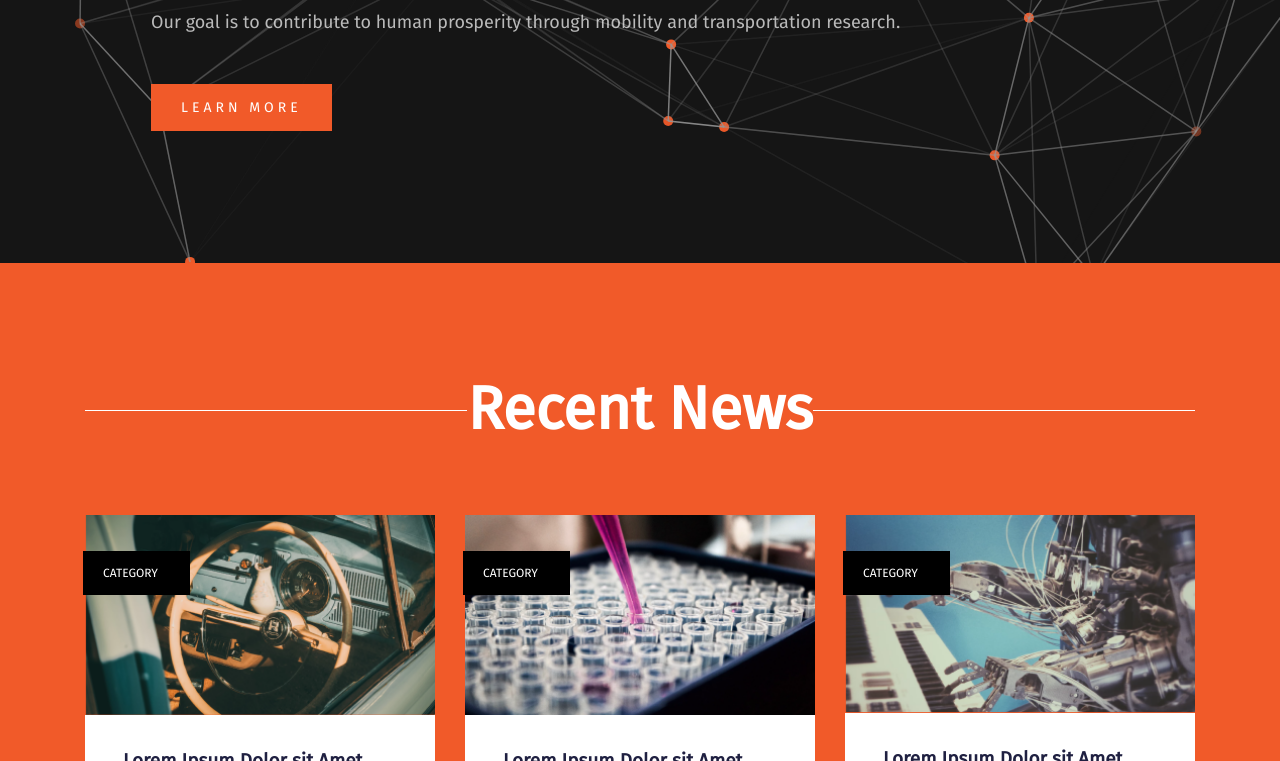
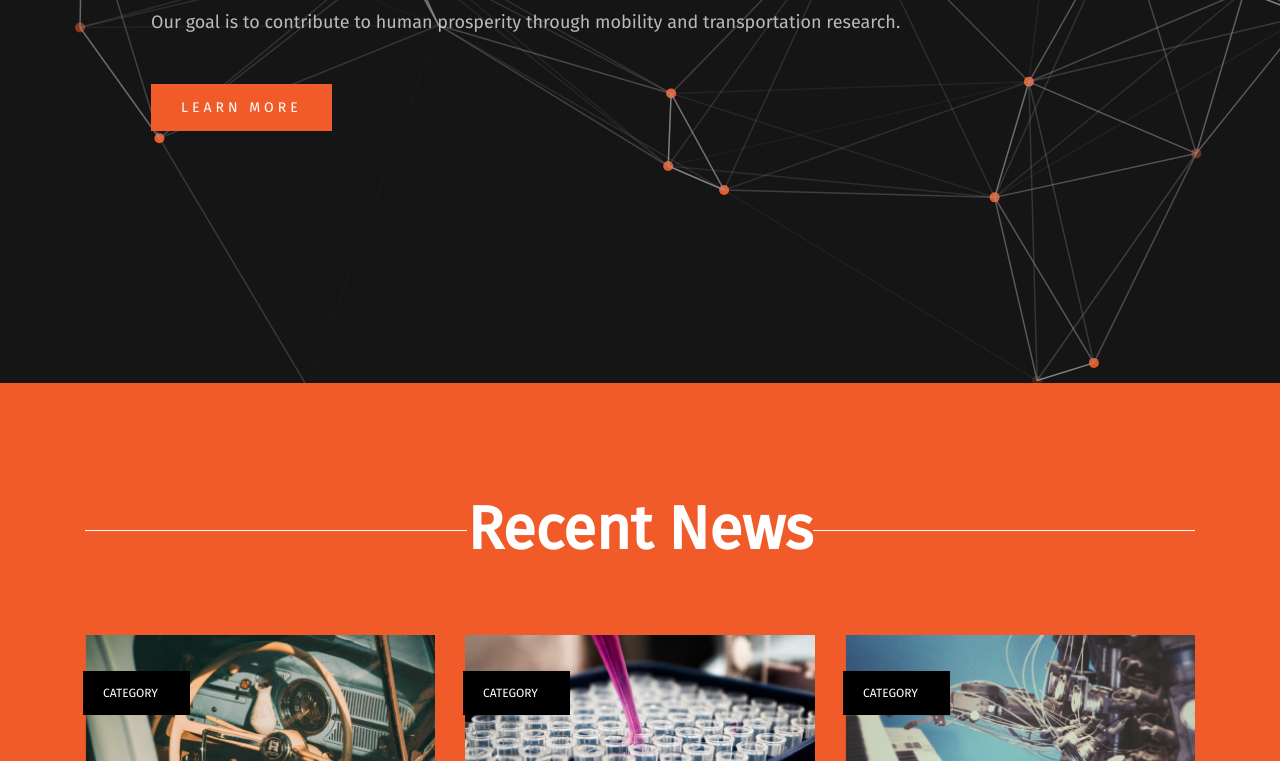
Before and after one commit to djordjestevanovic/drivelab, a plain HTML site: page index.html in a window 1280 px wide. Shown: the part 484-1245 px from the top of the page. Drawn offline with nearby package versions, Linux system fonts and the light colour scheme.

Commit message:
fixed canvas height

```diff
--- a/index.html
+++ b/index.html
@@ -59,7 +59,7 @@
         </div>
     </nav>
     <div class="content-wrapper">
-        <canvas id="nokey" height="625"></canvas>
+        <canvas id="nokey" height="745"></canvas>
         <div class="canvas-section">
             <h1>Design and Research <br> of in-Vehicle <br> Experiences Lab</h1>
             <h3>Our goal is to contribute to human prosperity through mobility and transportation research.</h3>
```
